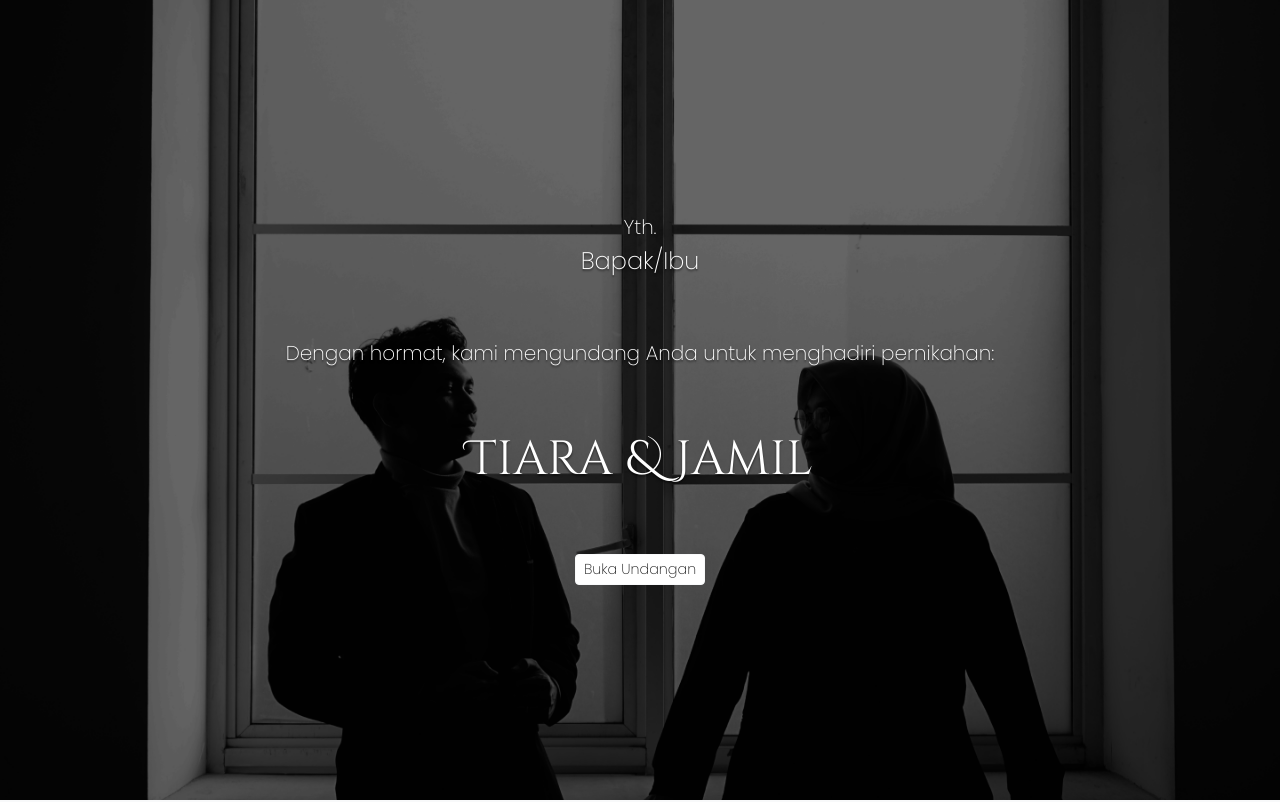
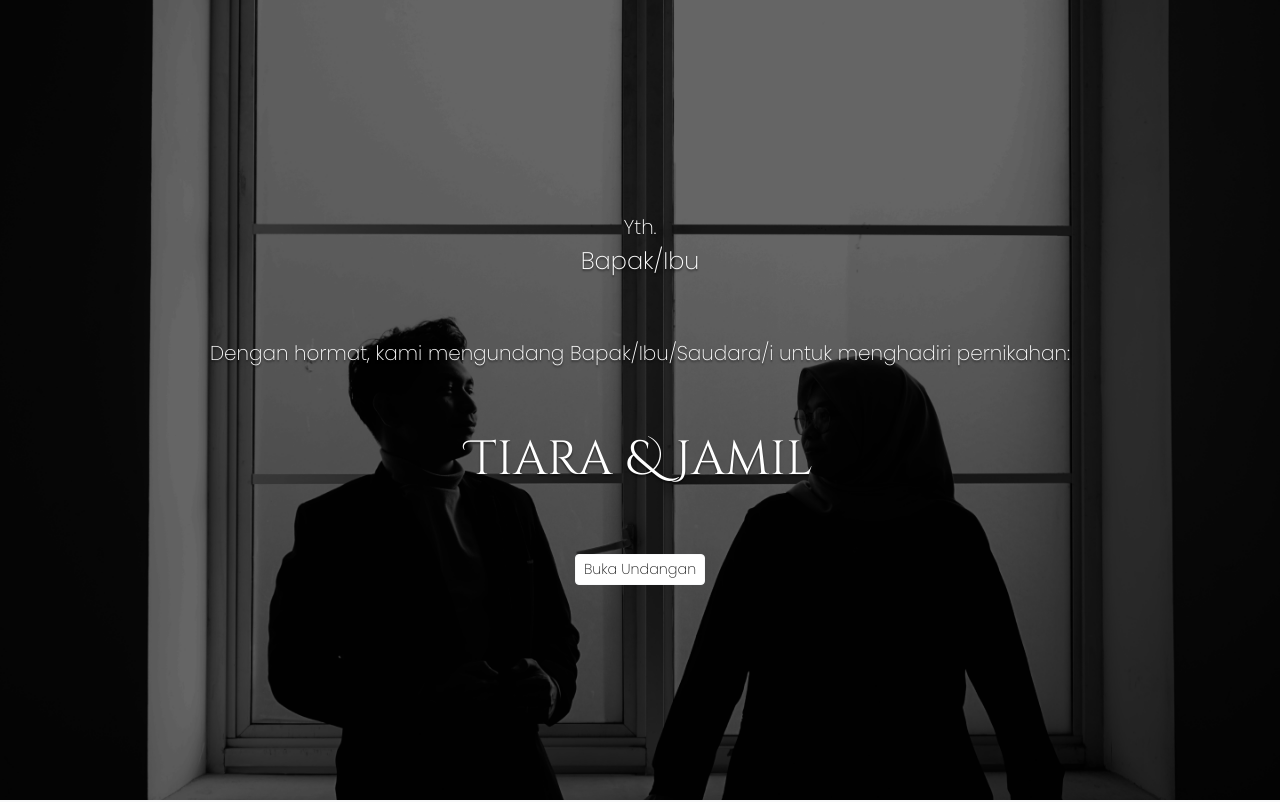
Before and after one commit to fakhriariza/Tiara-Jamil-Wedding, a plain HTML site: page index.html in a window 1280 px wide. Shown: the top 802 px of the page. Drawn offline with nearby package versions, Linux system fonts and the light colour scheme; some packages are replaced by stand-ins of ours; a script that the page names is missing.

Commit message:
fix wording

```diff
--- a/index.html
+++ b/index.html
@@ -27,7 +27,7 @@
             <h4>Bapak/Ibu <span></span></h4>
             <br/>
             <br/>
-            <h5>Dengan hormat, kami mengundang Anda untuk menghadiri pernikahan:</h5>
+            <h5>Dengan hormat, kami mengundang Bapak/Ibu/Saudara/i untuk menghadiri pernikahan:</h5>
             <br/>
             <br/>
             <h1>Tiara & Jamil</h1>
```
